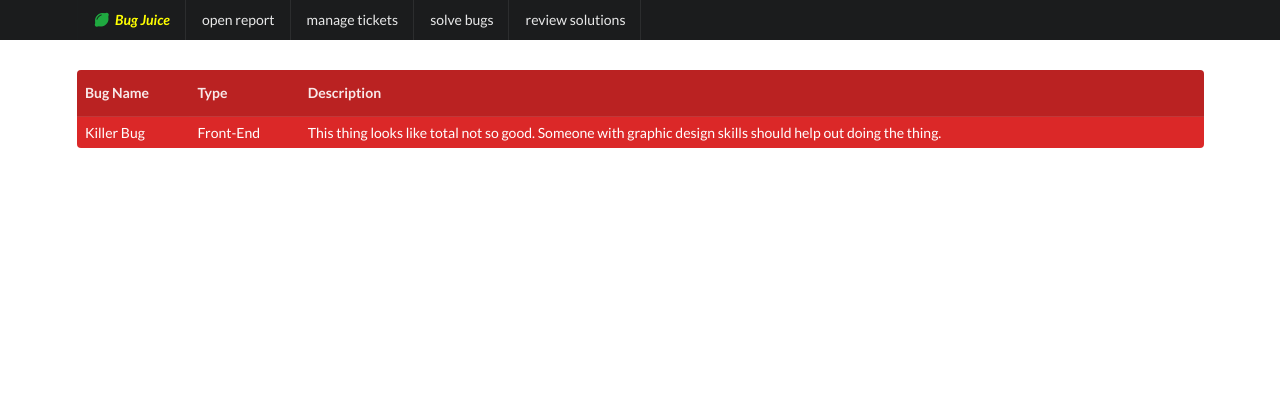
After one commit to exinmusic/bug-juice, a Django app: page /bugs in a window 1280 px wide. The commit adds this page. Shown: the top 420 px of the page. Run offline with Django 3.2, Linux system fonts and the light colour scheme; some libraries are stand-ins or nearby versions.

Commit message:
Bugs page started

```diff
--- a/mysite/mysite/urls.py
+++ b/mysite/mysite/urls.py
@@ -2,6 +2,6 @@ from django.contrib import admin
 from django.urls import path, include
 
 urlpatterns = [
+    path('', include('tickets.urls')),
     path('admin/', admin.site.urls),
-    path('', include('tickets.urls')),
 ]
--- /dev/null
+++ b/mysite/tickets/templates/tickets/bugs.html
@@ -0,0 +1,23 @@
+{% extends "tickets/header.html" %}
+
+{% block content %}
+
+<div class="ui main container">
+
+    <table class="ui inverted red very compact table">
+        <thead>
+          <tr><th>Bug Name</th>
+          <th>Type</th>
+          <th>Description</th>
+        </tr></thead><tbody>
+          <tr>
+            <td>Killer Bug</td>
+            <td>Front-End</td>
+            <td>This thing looks like total not so good. Someone with graphic design skills should help out doing the thing.</td>
+          </tr>
+        </tbody>
+      </table>
+
+</div>
+
+{% endblock %}
--- a/mysite/tickets/templates/tickets/header.html
+++ b/mysite/tickets/templates/tickets/header.html
@@ -18,7 +18,7 @@
 			</a>
 			<a href="/submit" class="item">open report</a>
 			<a href="/tickets" class="item">manage tickets</a>
-			<a href="/#" class="item">solve bugs</a>
+			<a href="/bugs" class="item">solve bugs</a>
 			<a href="/#" class="item">review solutions</a>
 			</div>
 		</div>
--- a/mysite/tickets/urls.py
+++ b/mysite/tickets/urls.py
@@ -2,6 +2,7 @@ from django.urls import path
 from .import views
 
 urlpatterns = [
+    path('submit', views.submit),
     path('tickets', views.tickets),
-    path('submit', views.submit)
+    path('bugs', views.bugs)
 ]
--- a/mysite/tickets/views.py
+++ b/mysite/tickets/views.py
@@ -46,3 +46,8 @@ def tickets(request):
     else:
         reports = models.Report.objects.all().filter(bug=False).values()
         return render(request, "tickets/tickets.html", {"reports":reports})
+
+# SOLVE BUGS
+def bugs(request):
+    all_bugs = models.Report.objects.all().filter(bug=True).values()
+    return render(request, "tickets/bugs.html")
```
